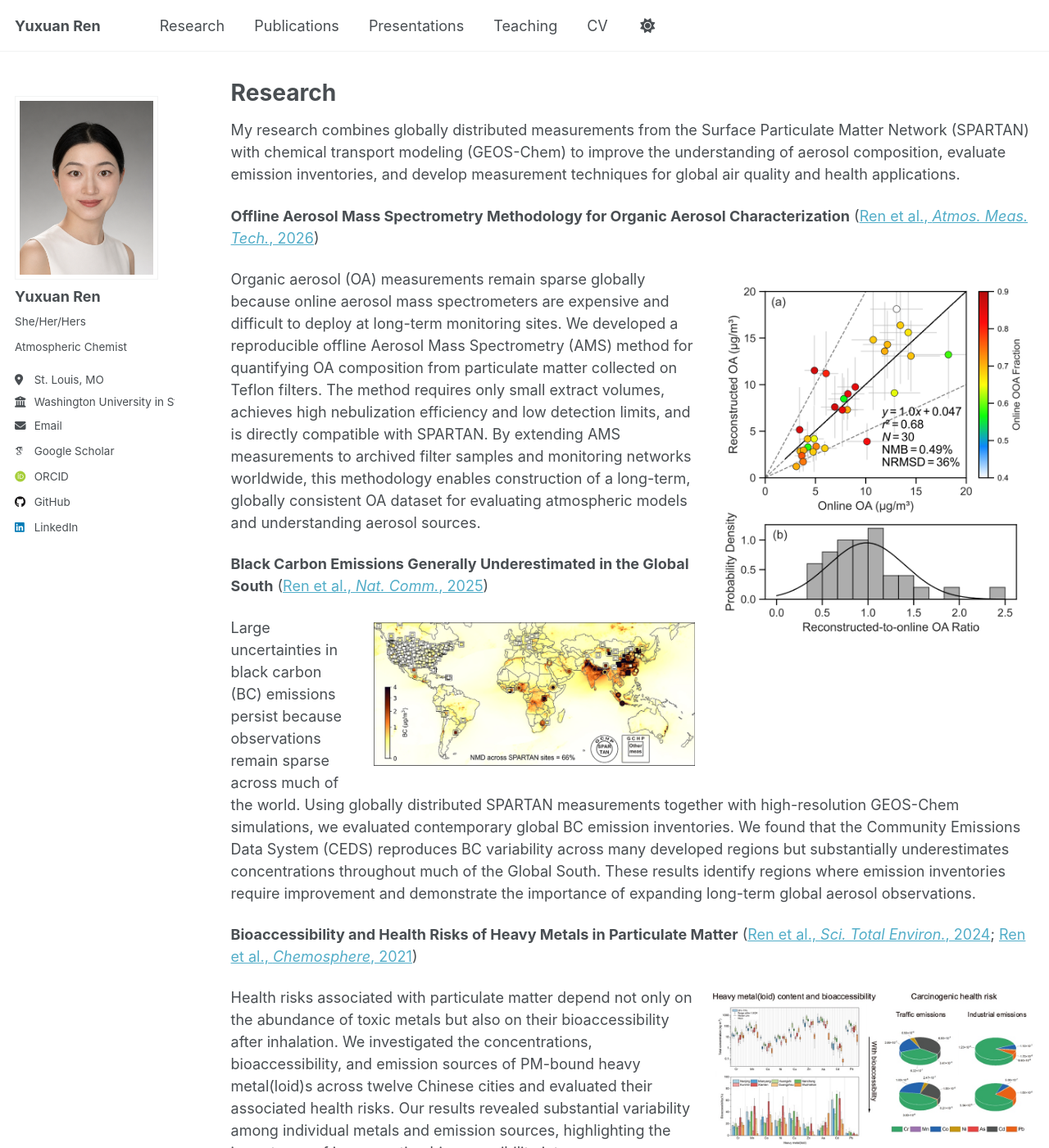
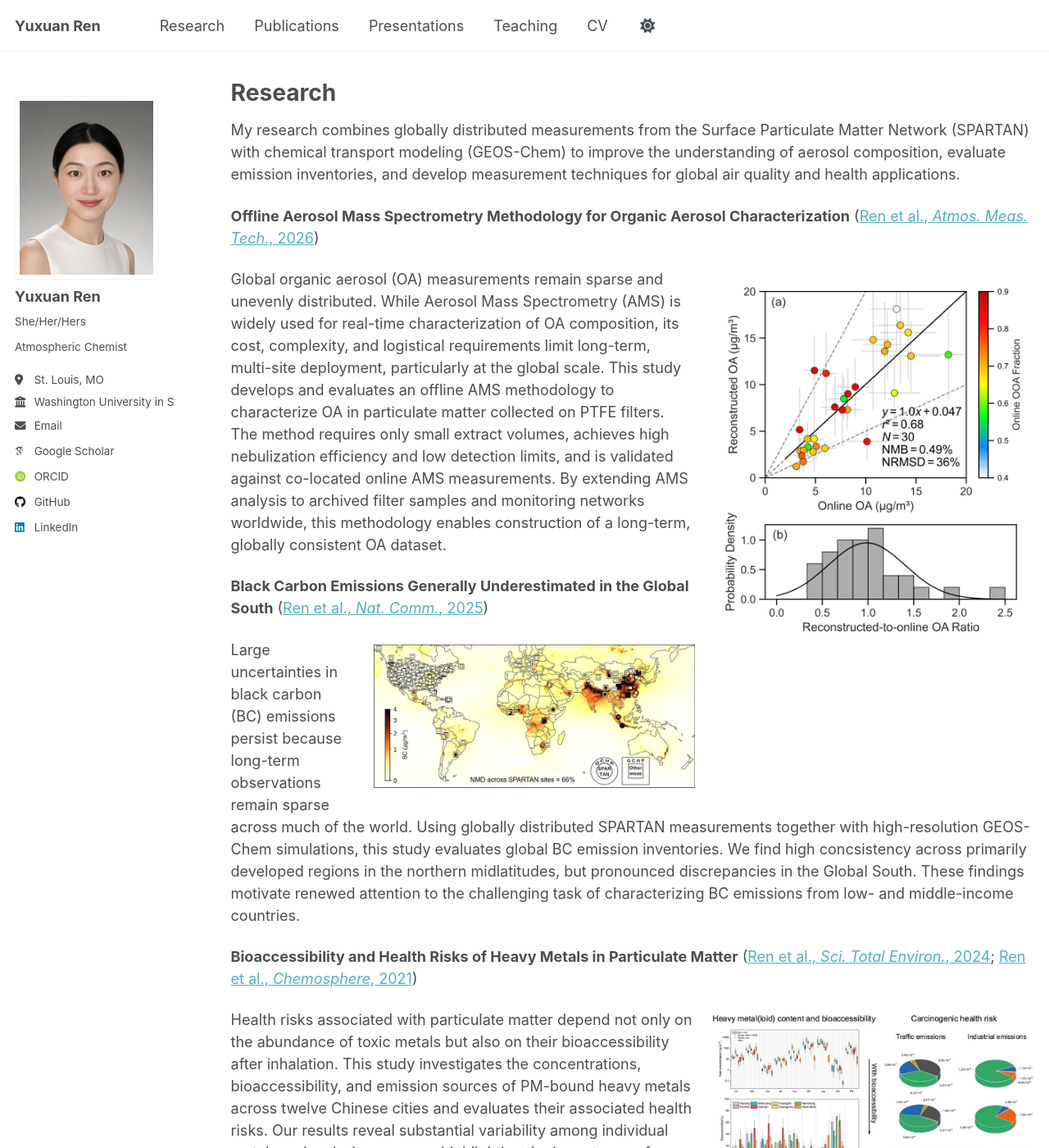
Before and after one commit to yuxuanren1/yuxuanren1.github.io, a Jekyll site: the page built from _pages/Research.md, in a window 1280 px wide and 1400 px high. Shown: the whole window at 82% size. Built offline with Jekyll 4.4.1, drawn with Linux system fonts in a browser that asks for light colours; some web fonts are replaced; some of the changed text lies outside the part shown.

Commit message:
Revise Research project descriptions and fix SPARTAN link formatting
Co-Authored-By: Claude Sonnet 5 <noreply@anthropic.com>

```diff
--- a/_pages/Research.md
+++ b/_pages/Research.md
@@ -11,12 +11,12 @@ My research combines globally distributed measurements from the Surface Particul
 
 **Offline Aerosol Mass Spectrometry Methodology for Organic Aerosol Characterization** (<a href="https://doi.org/10.5194/egusphere-2026-2663" target="_blank" rel="noopener">Ren et al., <i>Atmos. Meas. Tech.</i>, 2026</a>)
 
-<p><img src="{{ base_path }}/images/2026_AMT_Ren.png" class="pub-figure-right" alt="Ren et al., Atmospheric Measurement Techniques, 2026 figure" />Organic aerosol (OA) measurements remain sparse globally because online aerosol mass spectrometers are expensive and difficult to deploy at long-term monitoring sites. We developed a reproducible offline Aerosol Mass Spectrometry (AMS) method for quantifying OA composition from particulate matter collected on Teflon filters. The method requires only small extract volumes, achieves high nebulization efficiency and low detection limits, and is directly compatible with SPARTAN. By extending AMS measurements to archived filter samples and monitoring networks worldwide, this methodology enables construction of a long-term, globally consistent OA dataset for evaluating atmospheric models and understanding aerosol sources.</p>
+<p><img src="{{ base_path }}/images/2026_AMT_Ren.png" class="pub-figure-right" alt="Ren et al., Atmospheric Measurement Techniques, 2026 figure" />Global organic aerosol (OA) measurements remain sparse and unevenly distributed. While Aerosol Mass Spectrometry (AMS) is widely used for real-time characterization of OA composition, its cost, complexity, and logistical requirements limit long-term, multi-site deployment, particularly at the global scale. This study develops and evaluates an offline AMS methodology to characterize OA in particulate matter collected on PTFE filters. The method requires only small extract volumes, achieves high nebulization efficiency and low detection limits, and is validated against co-located online AMS measurements. By extending AMS analysis to archived filter samples and monitoring networks worldwide, this methodology enables construction of a long-term, globally consistent OA dataset.</p>
 
 **Black Carbon Emissions Generally Underestimated in the Global South** (<a href="https://doi.org/10.1038/s41467-025-62468-5" target="_blank" rel="noopener">Ren et al., <i>Nat. Comm.</i>, 2025</a>)
 
-<p><img src="{{ base_path }}/images/2025_NatComm_Ren.png" class="pub-figure-right" alt="Ren et al., Nature Communications, 2025 figure" />Large uncertainties in black carbon (BC) emissions persist because observations remain sparse across much of the world. Using globally distributed SPARTAN measurements together with high-resolution GEOS-Chem simulations, we evaluated contemporary global BC emission inventories. We found that the Community Emissions Data System (CEDS) reproduces BC variability across many developed regions but substantially underestimates concentrations throughout much of the Global South. These results identify regions where emission inventories require improvement and demonstrate the importance of expanding long-term global aerosol observations.</p>
+<p><img src="{{ base_path }}/images/2025_NatComm_Ren.png" class="pub-figure-right" alt="Ren et al., Nature Communications, 2025 figure" />Large uncertainties in black carbon (BC) emissions persist because long-term observations remain sparse across much of the world. Using globally distributed SPARTAN measurements together with high-resolution GEOS-Chem simulations, this study evaluates global BC emission inventories. We find high concsistency across primarily developed regions in the northern midlatitudes, but pronounced discrepancies in the Global South. These findings motivate renewed attention to the challenging task of characterizing BC emissions from low- and middle-income countries.</p>
 
 **Bioaccessibility and Health Risks of Heavy Metals in Particulate Matter** (<a href="https://doi.org/10.1016/j.scitotenv.2024.174303" target="_blank" rel="noopener">Ren et al., <i>Sci. Total Environ.</i>, 2024</a>; <a href="https://doi.org/10.1016/j.chemosphere.2021.130312" target="_blank" rel="noopener">Ren et al., <i>Chemosphere</i>, 2021</a>)
 
-<p><img src="{{ base_path }}/images/2024_STOTEN_Ren.jpg" class="pub-figure-right" alt="Ren et al., Science of the Total Environment, 2024 figure" />Health risks associated with particulate matter depend not only on the abundance of toxic metals but also on their bioaccessibility after inhalation. We investigated the concentrations, bioaccessibility, and emission sources of PM-bound heavy metal(loid)s across twelve Chinese cities and evaluated their associated health risks. Our results revealed substantial variability among individual metals and emission sources, highlighting the importance of incorporating bioaccessibility into exposure assessment and supporting more effective, source-oriented air pollution control strategies.</p>
+<p><img src="{{ base_path }}/images/2024_STOTEN_Ren.jpg" class="pub-figure-right" alt="Ren et al., Science of the Total Environment, 2024 figure" />Health risks associated with particulate matter depend not only on the abundance of toxic metals but also on their bioaccessibility after inhalation. This study investigates the concentrations, bioaccessibility, and emission sources of PM-bound heavy metals across twelve Chinese cities and evaluates their associated health risks. Our results reveal substantial variability among individual metals and emission sources, highlighting the importance of incorporating bioaccessibility into exposure assessment and supporting more effective, source-oriented air pollution control strategies.</p>
```
Also changed, not shown: _pages/about.md (+1 -1 lines).
